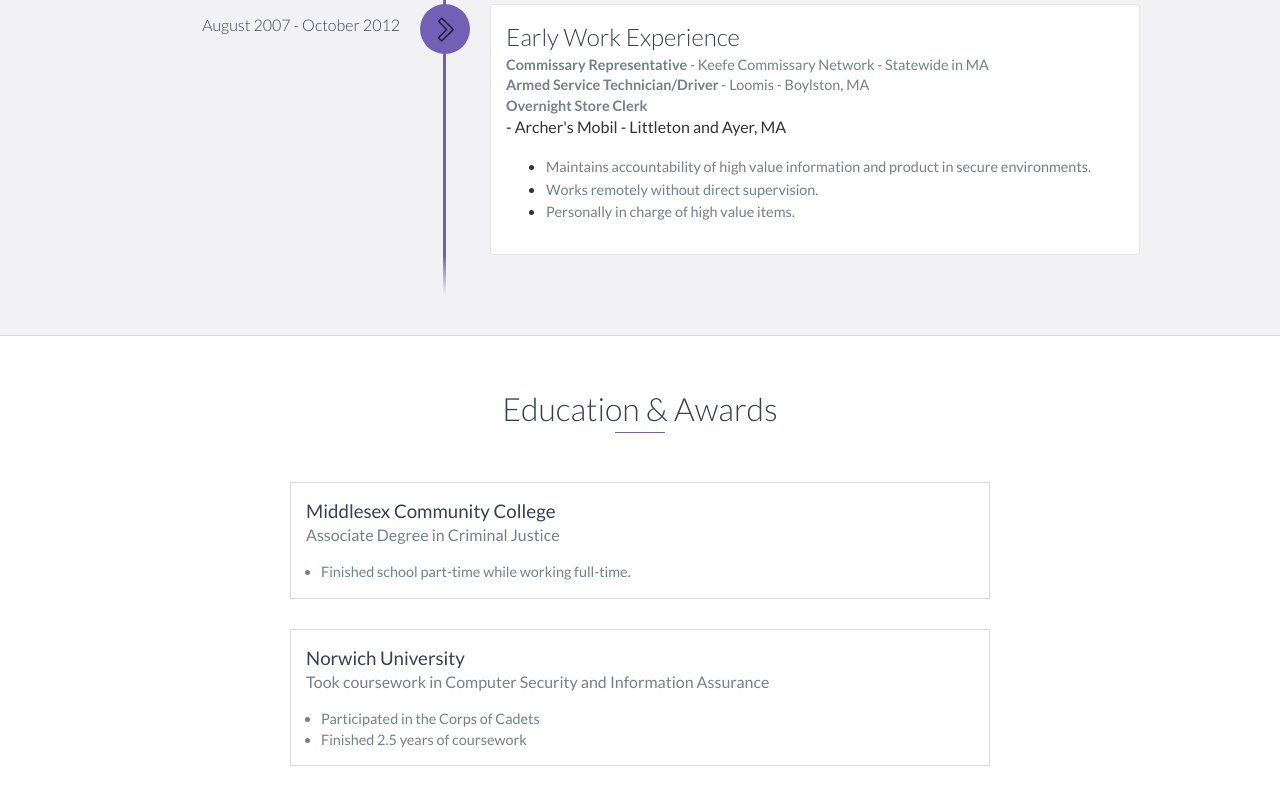
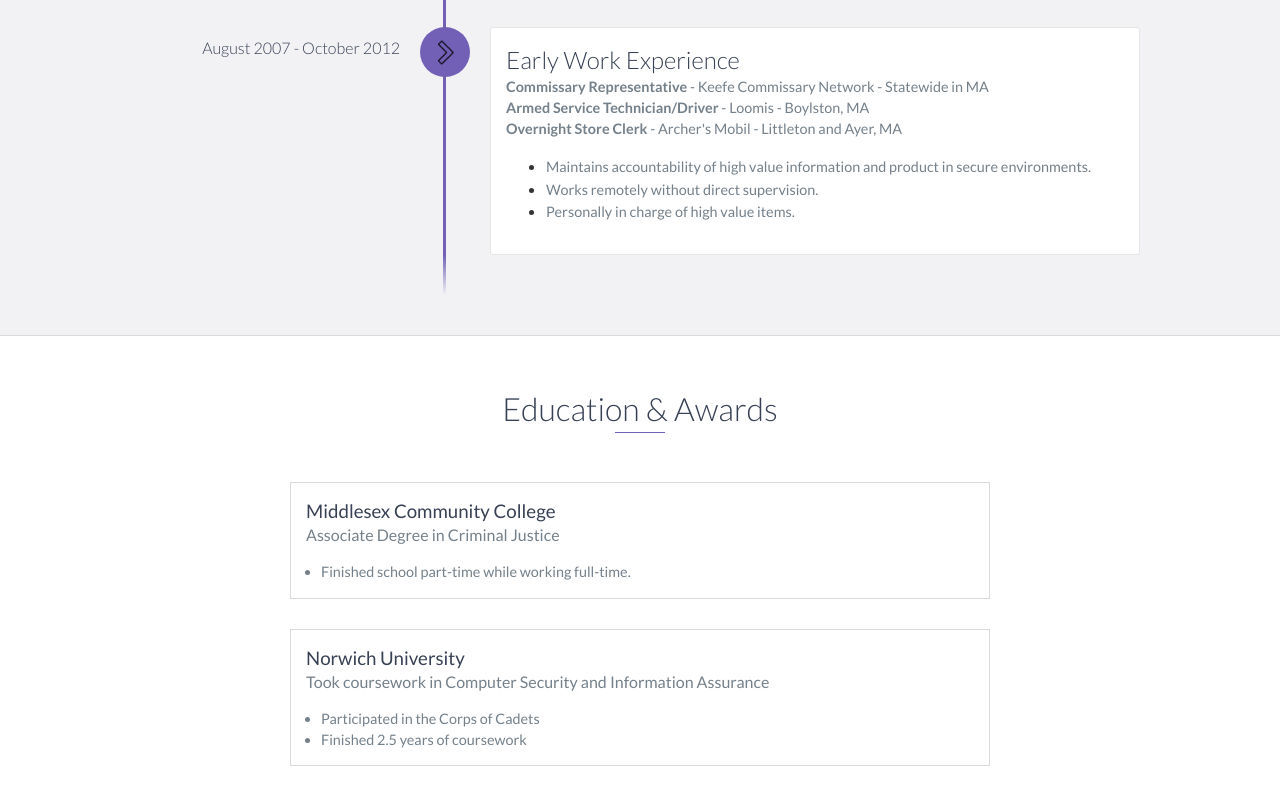
Before and after one commit to brinecr/brinecr.github.io, a website: page index.html in a window 1280 px wide. Shown: the part 6720-7513 px from the top of the page. Drawn offline with nearby package versions, Linux system fonts and the light colour scheme.

Commit message:
Update index.html
Formatting updates

```diff
--- a/index.html
+++ b/index.html
@@ -245,6 +245,7 @@
               <h3>Software Engineering Immersive Fellow</h3>
                 <h4>General Assembly</h4>
                 <p>Remote</p>
+                <br>
                 <p>
                   480+ hours of coursework; individual and team based.
                   Four full-stack projects with current technologies in software development as outlined above.
@@ -330,7 +331,7 @@
                 <h3>Early Work Experience</h3>
                   <p><strong>Commissary Representative</strong> - Keefe Commissary Network - Statewide in MA</p>
                   <p><strong>Armed Service Technician/Driver</strong> - Loomis - Boylston, MA</p>
-                  <p><strong>Overnight Store Clerk</strong></p> - Archer's Mobil - Littleton and Ayer, MA
+                  <p><strong>Overnight Store Clerk</strong> - Archer's Mobil - Littleton and Ayer, MA</p>
                 <ul>
                   <li><p>Maintains accountability of high value information and product in secure environments.</p></li>
                   <li><p>Works remotely without direct supervision.</p></li>
```
